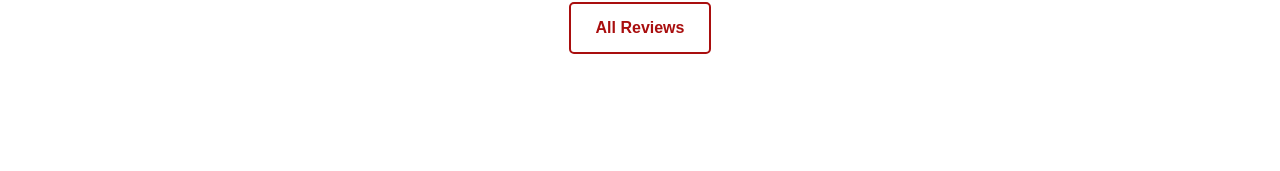
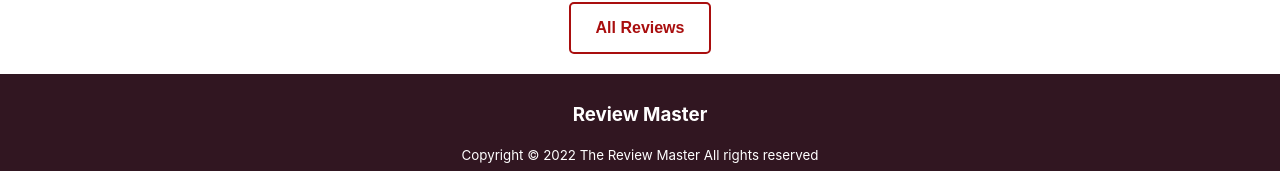
Before and after one commit to pavel-genuine/product-analysis-website, a React (Create React App) app: page / in a window 1280 px wide. Shown: the part 1442-1613 px from the top of the page. Before the commit the page ends 1516 px from the top, so only its background shows below. Built offline with nearby package versions, Linux system fonts and the light colour scheme.

Commit message:
final furnishing

```diff
--- a/src/App.js
+++ b/src/App.js
@@ -7,6 +7,7 @@ import Dashboard from './Components/Dashboard/Dashboard';
 import { useEffect } from 'react';
 import Blogs from './Components/Blogs/Blogs'
 import NotFound from './Components/NotFound/NotFound'
+import Footer from './Components/Footer/Footer';
 
 function App() {
   useEffect(() => {
@@ -23,7 +24,7 @@ function App() {
         <Route path='*' element={<NotFound></NotFound>} ></Route>
       </Routes>
 
-
+      <Footer></Footer>
     </div>
   );
 }
--- /dev/null
+++ b/src/Components/Footer/Footer.js
@@ -0,0 +1,17 @@
+// import { FontAwesomeIcon } from '@fortawesome/react-fontawesome';
+import React from 'react';
+
+const Footer = () => {
+    return (
+        <div style={{textAlign:'center', backgroundColor:'rgb(49, 22, 33)',padding:'10px 0', color:'white'}}>
+           <h3>
+           Review Master
+           </h3>
+         <small>
+         Copyright &#169; 2022 The Review Master All rights reserved
+         </small>
+        </div>
+    );
+};
+
+export default Footer;
```
